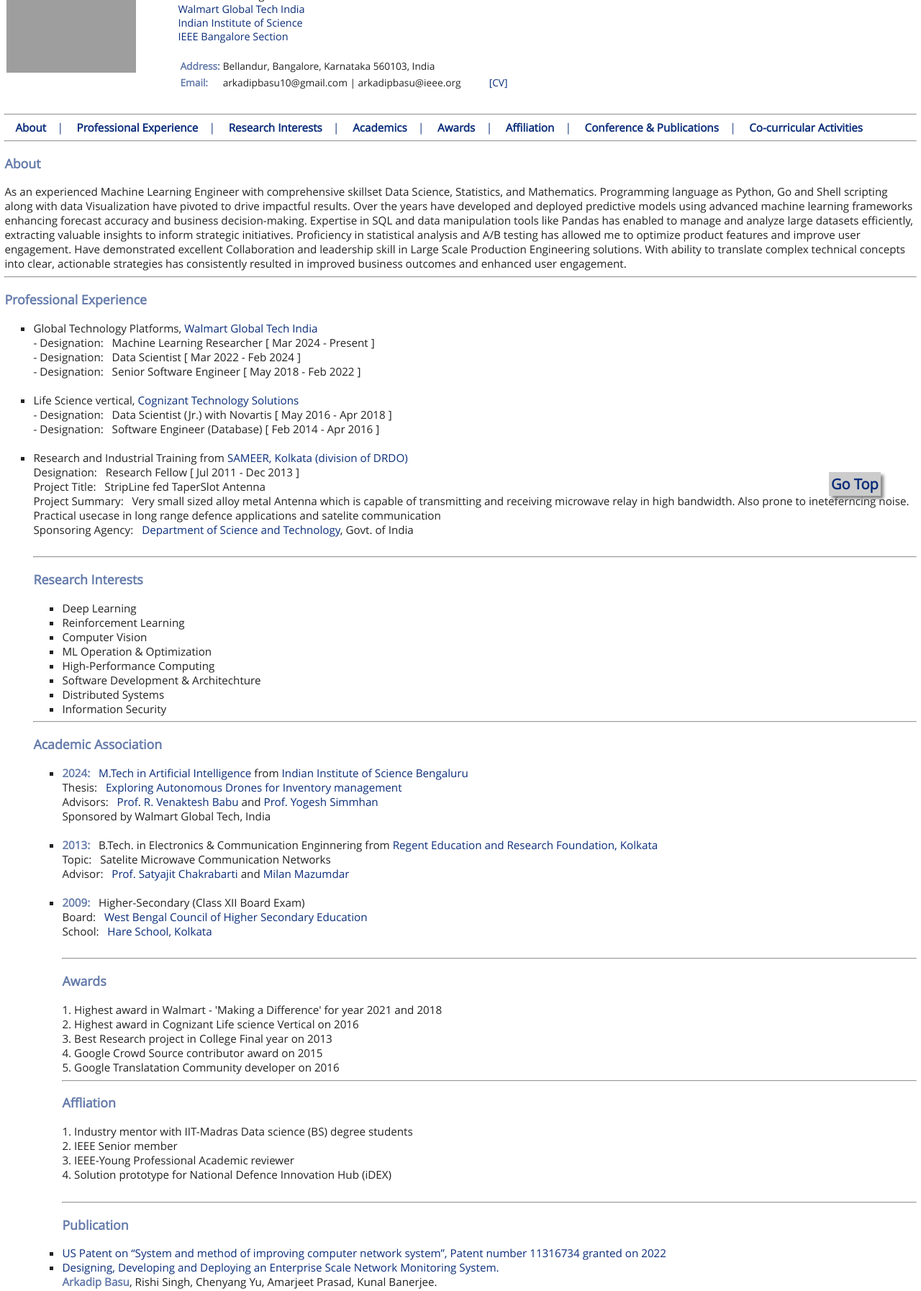
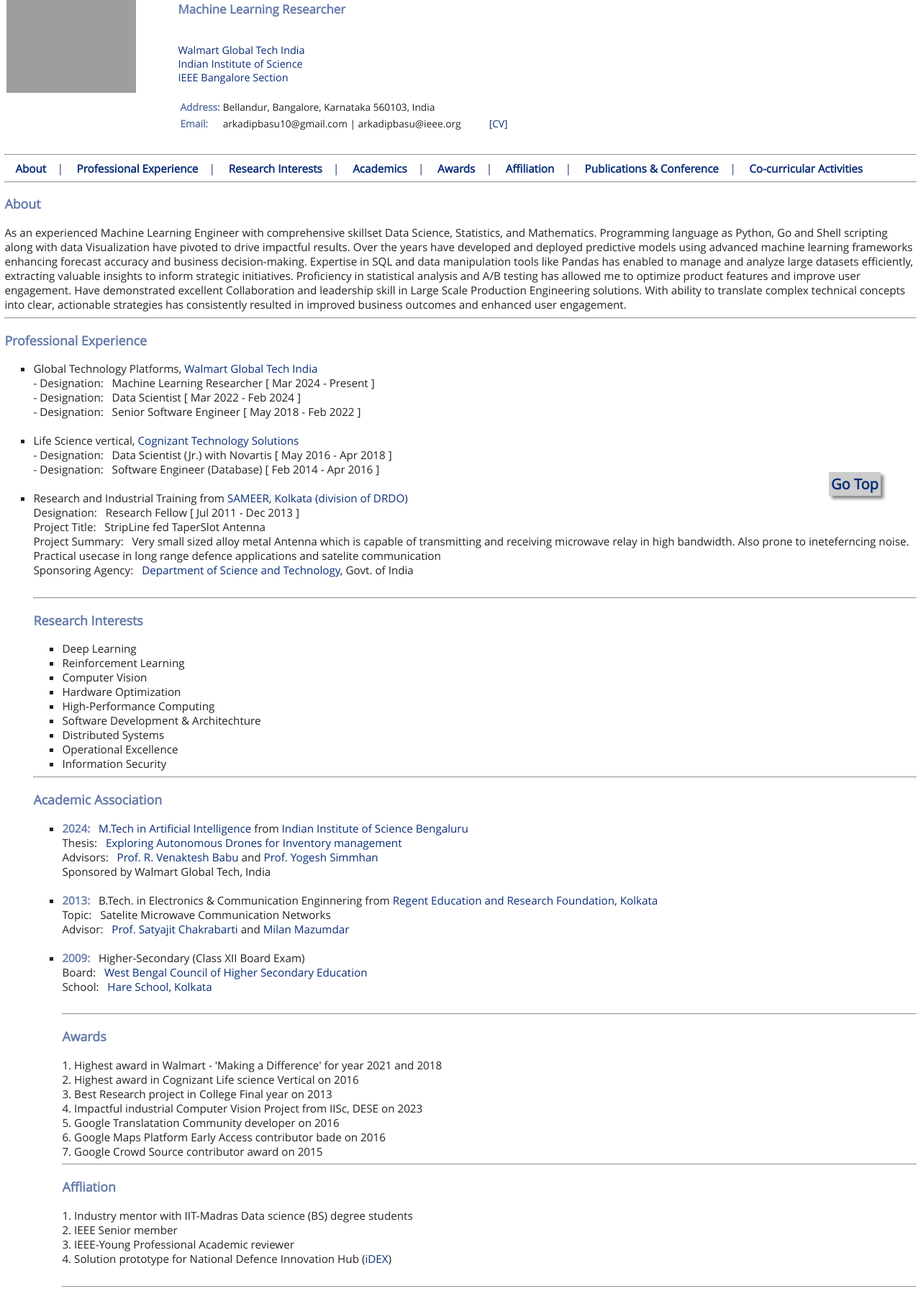
Before and after one commit to arkadipbasu/arkadipbasu.github.io, a plain HTML site: page index.html in a window 1280 px wide. Shown: the part 64-1858 px from the top of the page at 72% size. Drawn offline with Linux system fonts and the light colour scheme; grey boxes are pictures that could not be loaded.

Commit message:
added milestones

```diff
--- a/index.html
+++ b/index.html
@@ -22,7 +22,7 @@
 <td width="100%">
 <div class="header"> Arkadip Basu </div>
 
- Machine Learning Researcher <br>
+<h3> Machine Learning Researcher </h3><br>
  <a href="https://tech.walmart.com/content/walmart-global-tech/en_us.html" target="_blank">Walmart Global Tech India</a><br>
  <a href="https://iisc.ac.in/" target="_blank">Indian Institute of Science</a><br>
 <a href="https://ieeebangalore.org/" target="_blank">IEEE Bangalore Section</a><br><br>
@@ -54,7 +54,7 @@
       <a href="http://arkadipbasu.github.io/#education" title="Home">Academics</a>|
       <a href="http://arkadipbasu.github.io/#award">Awards</a>|
       <a href="http://arkadipbasu.github.io/#affiliation">Affiliation</a>|
-      <a href="http://arkadipbasu.github.io/#publication">Conference & Publications</a>|
+      <a href="http://arkadipbasu.github.io/#publication">Publications & Conference</a>|
       <a href="http://arkadipbasu.github.io/#activity">Co-curricular Activities</a>
       </b>
       </div>
@@ -103,10 +103,11 @@ Sponsoring Agency: &nbsp; <a href="http://www.dst.gov.in/" target="_blank">Depar
   <li> Deep Learning</li>
   <li> Reinforcement Learning</li>
   <li> Computer Vision</li>
-  <li> ML Operation & Optimization</li>
+  <li> Hardware Optimization</li>
   <li> High-Performance Computing</li>
   <li> Software Development & Architechture</li>
   <li> Distributed Systems</li>
+  <li> Operational Excellence </li>
   <li> Information Security</li>
 </ul>
 <hr>
@@ -136,8 +137,10 @@ Sponsoring Agency: &nbsp; <a href="http://www.dst.gov.in/" target="_blank">Depar
   1. Highest award in Walmart - 'Making a Difference' for year 2021 and 2018  <br>
   2. Highest award in Cognizant Life science Vertical on 2016 <br>
   3. Best Research project in College Final year on 2013 <br>
-  4. Google Crowd Source contributor award on 2015 <br>
+  4. Impactful industrial Computer Vision Project from IISc, DESE on 2023 <br>
   5. Google Translatation Community developer on 2016 <br>
+  6. Google Maps Platform Early Access contributor bade on 2016 <br>
+  7. Google Crowd Source contributor award on 2015 <br>
   <!-- =========  Affiliation ================ -->
 <hr>
 <a id="affliation"></a>
@@ -145,7 +148,7 @@ Sponsoring Agency: &nbsp; <a href="http://www.dst.gov.in/" target="_blank">Depar
   1. Industry mentor with IIT-Madras Data science (BS) degree students <br>
   2. IEEE Senior member <br>
   3. IEEE-Young Professional Academic reviewer <br>
-  4. Solution prototype for National Defence Innovation Hub (iDEX) <br> <br>
+  4. Solution prototype for National Defence Innovation Hub (<a href="https://idex.gov.in" target="_blank">iDEX</a>) <br> <br>
 
   <!-- ========= Conference & Publication ================ -->
 <hr>
```
